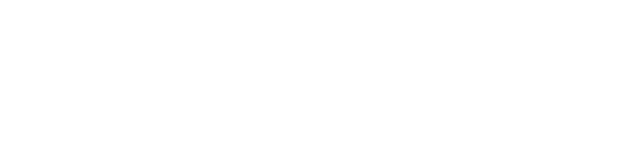
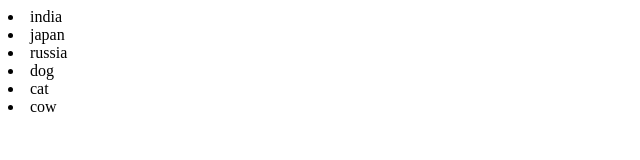
Before and after one commit to RaviTeja6699/vscode, a plain HTML site: page index.html in a window 1280 px wide. Shown: the whole page, without its empty margins (0-640 px from the left). Drawn offline with Linux system fonts and the light colour scheme.

Commit message:
added folder

```diff
--- /dev/null
+++ b/functionswithloops.js
@@ -0,0 +1,15 @@
+var contries=['india','japan','russia'];
+contries.forEach(function(c,i){
+    var j=document.createElement('li');
+    j.innerHTML=c;
+    var k=document.getElementById('d1');
+    k.appendChild(j);
+})
+// automatic li updation
+var animals=['dog','cat','cow'];
+animals.forEach(function(d,f){
+    var l=document.createElement('li');
+    l.innerHTML=d;
+    var s=document.getElementById('d1');
+    s.appendChild(l)
+})
--- a/index.html
+++ b/index.html
@@ -8,11 +8,18 @@
     <link rel="stylesheet" href="style.css" />
   </head>
   <body>
+    <div id="d1">
+
+    </div>
+
+
+
 
     <script src="loops .js"></script>
     <script src="action.js"></script>
     <script src="objets.js"></script>
     <script src="if else.js"></script>
     <script src="functions.js"></script>
+    <script src="functionswithloops.js"></script>
   </body>
 </html>
```
